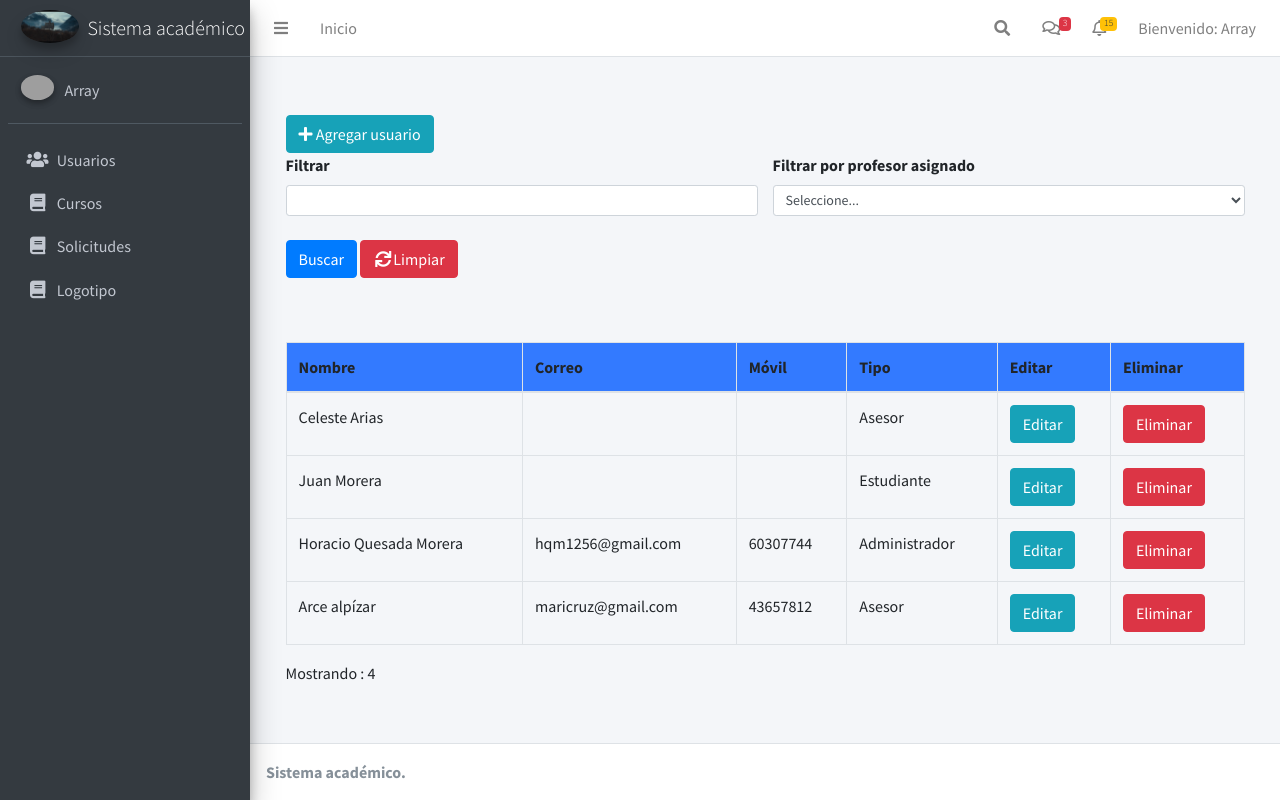
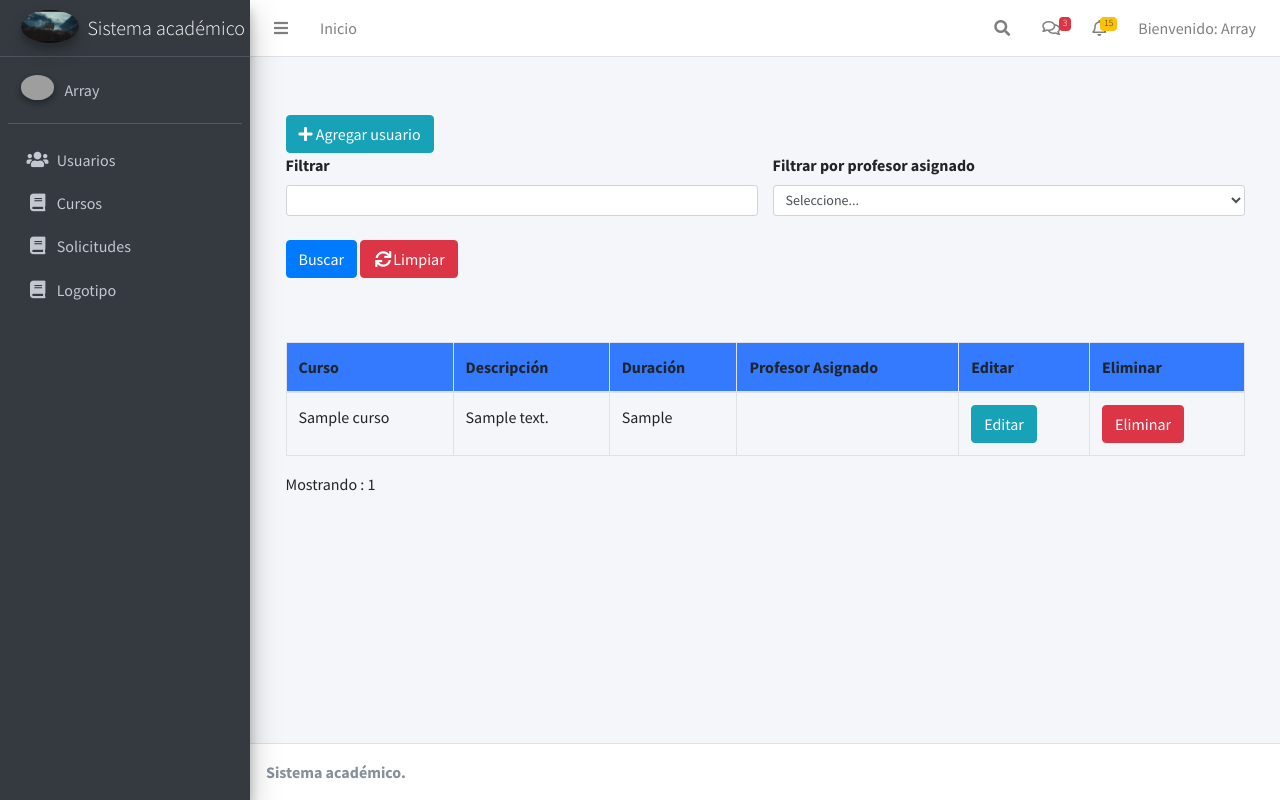
Before and after one commit to HQMYL/alumnos, a PHP site: page /consultar-cursos.php in a window 1280 px wide. Run offline with PHP 8.4, Linux system fonts and the light colour scheme; a user stored in the database is signed in; data comes from the database, SQL or seed files in the repository; tables that the repository leaves empty hold one stand-in row (values such as "Sample post"); data that the repository does not hold is empty; some libraries are stand-ins or nearby versions; grey boxes are pictures that could not be loaded.

Commit message:
Actualizar sección

```diff
--- a/consultar-cursos.php
+++ b/consultar-cursos.php
@@ -297,7 +297,7 @@ $anno = date("Y");
 
                 <!--<div class="row"> INICIO ROW -->
 <div class="card-body"><!-- INICIO CARD BODY -->
-<button type="button" class="btn btn-info agregar_usuario"><i class="fa fa-solid fa-plus"></i> Agregar usuario</button>
+<button type="button" class="btn btn-info agregar_curso"><i class="fa fa-solid fa-plus"></i> Agregar usuario</button>
 <label for="inputEmail4"></label>
 <div class="row align-items-stretch mb-5">
 <div class="col-md-6">
@@ -348,13 +348,13 @@ foreach ($sth as $row )
 
 <!-- ESPACIO PARA TABLA ORIGINAL-->
 <?php
-// $baseURL = 'GetCursos.php';
+ $baseURL = 'GetCursos.php';
 $limit = 5;
 
 // Count of all records
 #$mar = "208";
 #$whereSQL = "WHERE users.id = establecimientos.id_usuario ";
-$query   = $db->query("SELECT  COUNT(*) as rowNum FROM users ");
+$query   = $db->query("SELECT  COUNT(*) as rowNum FROM cursos ");
 $result  = $query->fetch_assoc();
 $rowCount= $result['rowNum'];
 
@@ -369,7 +369,7 @@ $pagConfig = array(
 $pagination =  new Pagination($pagConfig);
 
 // Fetch records based on the limit
-$query = $db->query("SELECT a.*,b.* FROM users a LEFT JOIN roles b ON a.id_tipo = b.id_rol  ORDER BY a.id_usuario ASC LIMIT $limit");
+$query = $db->query("SELECT * FROM cursos a LEFT JOIN users b ON a.profesor_asignado= b.id_usuario ORDER BY a.id_curso ASC LIMIT $limit");
 
 
 if($query->num_rows > 0){?>
@@ -378,10 +378,10 @@ if($query->num_rows > 0){?>
 <thead>
 <tr>
 
-<th>Nombre</th>
-<th>Correo</th>
-<th>Móvil</th>
-<th>Tipo</th>
+<th>Curso</th>
+<th>Descripción</th>
+<th>Duración</th>
+<th>Profesor Asignado</th>
 <th>Editar</th>
 <th>Eliminar</th>
 
@@ -393,13 +393,13 @@ if($query->num_rows > 0){?>
 while($row = $query->fetch_assoc()){
 ?>
 <tr>
+<td><?= $row["nombre_curso"]; ?></td>
+<td><?= $row["descripcion_curso"]; ?></td>
+<td><?= $row["duracion"]; ?></td>
+
 <td><?= $row["nombre"]; ?> <?= $row["apellidos"]; ?></td>
-<td><?= $row["correo"]; ?></td>
-<td><?= $row["movil"]; ?></td>
 
-<td><?= $row["rol"]; ?></td>
-
-<td><button type="button" class="btn btn-info actualizar" data-id="<?= $row['id_usuario'];?>" data-nombre="<?= $row['nombre'];?>" data-apellidos="<?= $row['apellidos'];?>" data-dir="<?= $row['direccion'];?>" data-correo="<?= $row['correo'];?>" data-tel="<?= $row['telefono'];?>" data-movil="<?= $row['movil'];?>" data-usuario="<?= $row['usuario'];?>" data-pass="<?= $row['pass'];?>" data-rol="<?= $row['id_tipo'];?>" data-estado="<?= $row['id_estado_usuario'];?>" data-img="<?= $row['img'];?>">Editar</button></td>
+<td><button type="button" class="btn btn-info actualizar" data-id="<?= $row['id_curso'];?>" data-nombre="<?= $row['nombre_curso'];?>" data-descripcion="<?= $row['descripcion_curso'];?>" data-duracion="<?= $row['duracion'];?>" data-asignado="<?= $row['profesor_asignado'];?>">Editar</button></td>
 <td><button type="button" class="btn btn-danger delete"  data-id="<?= $row['id_usuario'];?>">Eliminar</button></td>
 </tr>
 <?php
@@ -457,7 +457,7 @@ echo '<tr><td colspan="6"><h2>No hay registros</h2></td></tr>';
 <!-- Modal content-->
 <div class="modal-content">
 <div class="modal-header" style="background-color: #337AFF;">
-<p class="modal-title" style="color: #fff;">Agregar usuario</p>
+<p class="modal-title" style="color: #fff;">Agregar curso</p>
 <button type="button" class="close" data-dismiss="modal">&times;</button>
 </div>
 <div class="modal-body">
@@ -803,7 +803,7 @@ function searchFilter(page_num) {
 <script type="text/javascript">
  $(document).ready(function() {
 
- $(".agregar_usuario").on("click",function(){
+ $(".agregar_curso").on("click",function(){
 
   $("#myModalAgregar").modal({show:true});
 
```
